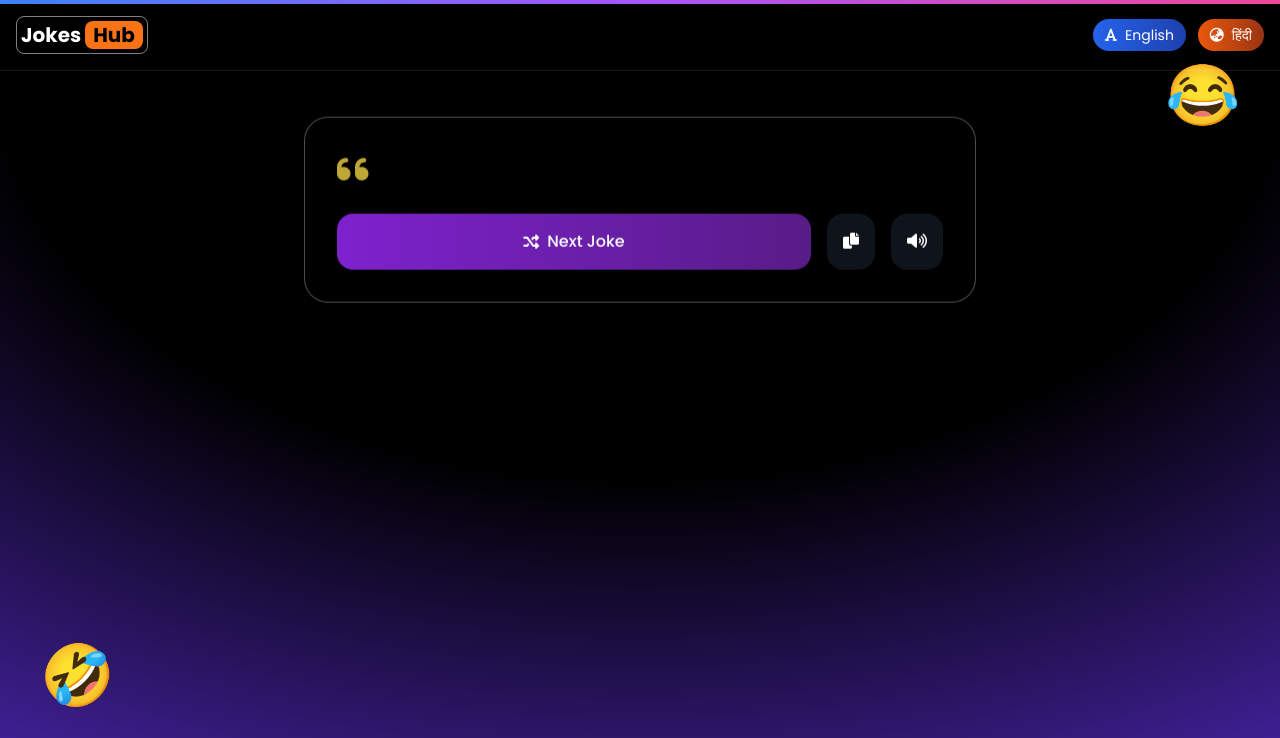
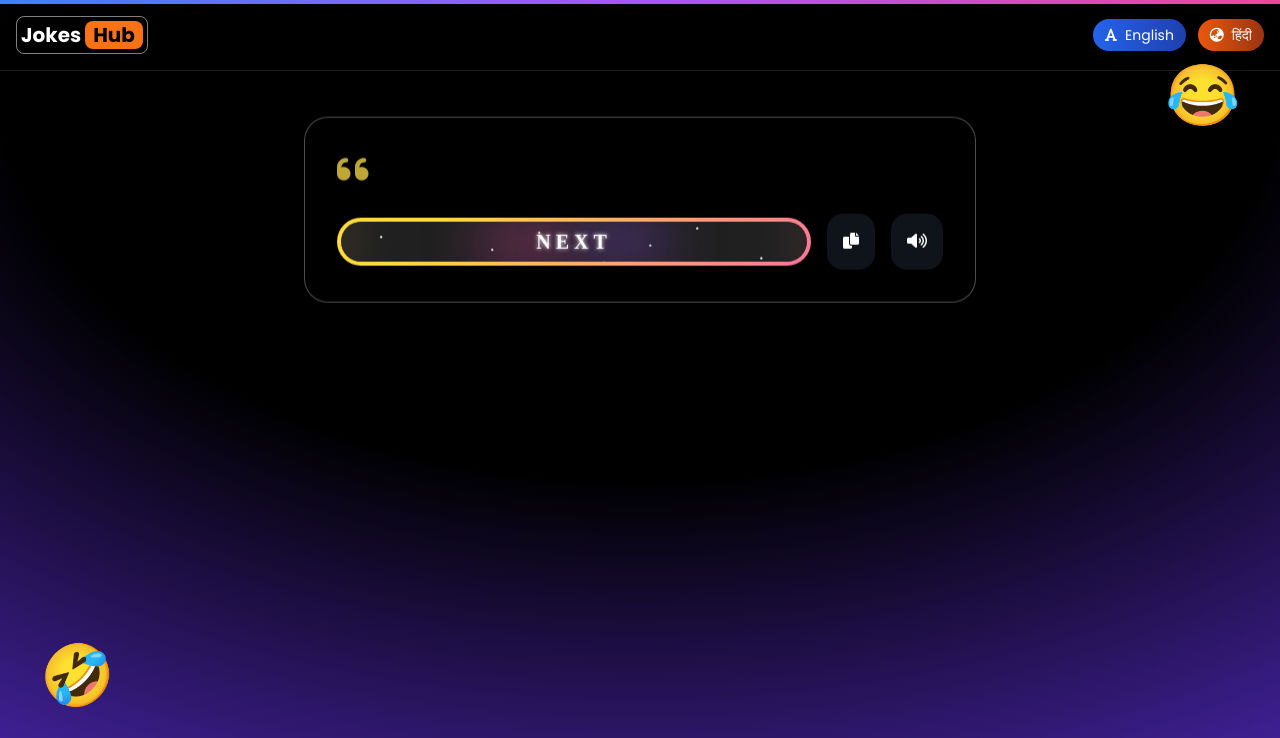
Before and after one commit to Vaibhav9526/JokeAPP, a plain HTML site: page index.html in a window 1280 px wide. Shown: the top 738 px of the page. Drawn offline with nearby package versions, Linux system fonts and the light colour scheme; no server answers; a web font is replaced by a local one.

Commit message:
updated ui

```diff
--- a/index.html
+++ b/index.html
@@ -16,8 +16,9 @@
       rel="stylesheet"
       href="https://cdnjs.cloudflare.com/ajax/libs/font-awesome/6.0.0/css/all.min.css"
     />
-    <link rel="stylesheet" href="style.css">
     <!-- Custom styles -->
+    <link rel="stylesheet" href="style.css" />
+
     <style>
       body {
         font-family: "Poppins", sans-serif;
@@ -43,23 +44,33 @@
   </head>
   <body class="min-h-screen bg-pattern">
     <!-- Progress Bar -->
-    <div class="progress-bar fixed top-0 left-0 w-full h-1 bg-transparent z-[9999]">
-        <div class="progress hidden w-full h-full bg-gradient-to-r from-blue-500 via-purple-500 to-pink-500 animate-progress"></div>
+    <div
+      class="progress-bar fixed top-0 left-0 w-full h-1 bg-transparent z-[9999]"
+    >
+      <div
+        class="progress hidden w-full h-full bg-gradient-to-r from-blue-500 via-purple-500 to-pink-500 animate-progress"
+      ></div>
     </div>
 
     <!-- preloader -->
-    <div class="preloader fixed inset-0 bg-[#000] z-[9999] flex items-center justify-center">
-        <div class="flex flex-col items-center gap-4">
-            <div class="w-16 h-16 border-4 border-white border-t-transparent rounded-full animate-spin"></div>
-            <div id="text" class="text-white text-xl font-bold"></div>
-        </div>
+    <div
+      class="preloader fixed inset-0 bg-[#000] z-[9999] flex items-center justify-center"
+    >
+      <div class="flex flex-col items-center gap-4">
+        <l-quantum size="60" speed="1.75" color="gray"></l-quantum>
+        <div id="text" class="text-white text-xl font-bold"></div>
+      </div>
     </div>
 
     <!-- Loading preloader -->
-    <div class="Loading-preloader  backdrop-blur-[10px] hidden fixed w-full h-full flex items-center justify-center z-[9999]">
-        <div class="flex flex-col items-center gap-4 fixed top-1/2 left-1/2 transform -translate-x-1/2 -translate-y-1/2">
-            <div class="w-16 h-16 border-4 border-white border-t-transparent rounded-full animate-spin"></div>
-        </div>
+    <div
+      class="Loading-preloader backdrop-blur-[10px] hidden fixed w-full h-full flex items-center justify-center z-[9999]"
+    >
+      <div
+        class="flex flex-col items-center gap-4 fixed top-1/2 left-1/2 transform -translate-x-1/2 -translate-y-1/2"
+      >
+        <l-grid size="80" speed="1" color="white"></l-grid>
+      </div>
     </div>
     <div
       class="absolute inset-0 -z-10 size-full items-center px-5 py-24 [background:radial-gradient(125%_125%_at_50%_10%,#000_40%,#63e_100%)]"
@@ -77,7 +88,7 @@
             </h1>
           </div>
         </div>
-        <div class="flex space-x-3">
+        <div class="navbtn flex space-x-3">
           <button
             class="EngJokeBtn px-3 py-1.5 bg-gradient-to-r from-blue-600 to-blue-800 hover:from-blue-700 hover:to-blue-900 text-white rounded-full transition-all transform hover:scale-105 shadow-lg flex items-center space-x-2 text-sm"
             id="englishBtn"
@@ -115,12 +126,18 @@
               class="delivery text-xl sm:text-2xl font-bold text-yellow-300 leading-relaxed"
             ></h2>
             <div class="flex items-center space-x-4 mt-8">
-              <button
-                class="nextmeme flex-1 px-4 sm:px-6 py-3 sm:py-4 bg-gradient-to-r from-purple-700 to-purple-900 hover:from-purple-800 hover:to-purple-950 text-white rounded-2xl transition-all font-medium shadow-lg hover:shadow-xl transform hover:scale-105 flex items-center justify-center space-x-2"
-              >
-                <i class="fas fa-random"></i>
-                <span>Next Joke</span>
+              <button type="button" class="nextmeme flex-1">
+                <strong>NEXT</strong>
+                <div id="container-stars">
+                  <div id="stars"></div>
+                </div>
+
+                <div id="glow">
+                  <div class="circle"></div>
+                  <div class="circle"></div>
+                </div>
               </button>
+
               <button
                 class="Copy-btn p-3 sm:p-4 bg-gray-800/50 hover:bg-green-700/50 text-white rounded-2xl transition-all shadow-lg hover:shadow-xl transform hover:scale-105"
               >
@@ -165,7 +182,16 @@
       </div>
     </footer>
 
+    <script
+      type="module"
+      src="https://cdn.jsdelivr.net/npm/ldrs/dist/auto/grid.js"
+    ></script>
     <!-- Scripts -->
     <script src="script.js"></script>
+    <!-- uiball loaders -->
+    <script
+      type="module"
+      src="https://cdn.jsdelivr.net/npm/ldrs/dist/auto/quantum.js"
+    ></script>
   </body>
 </html>
--- a/script.js
+++ b/script.js
@@ -1,6 +1,5 @@
 const EnglishApiUrl = "https://v2.jokeapi.dev/joke/Any";
-const HindiApiUrl =
-  "https://hindi-jokes-api.onrender.com/jokes/?api_key=ab2c6905fdabed98a0b0da63c0c9";
+const HindiApiUrl = "https://hindi-jokes-api.onrender.com/jokes/?api_key=ab2c6905fdabed98a0b0da63c0c9";
 const EnglishBtn = document.querySelector(".EngJokeBtn");
 const HindiBtn = document.querySelector(".HindiJokeBtn");
 const nextbtn = document.querySelector(".nextmeme");
--- /dev/null
+++ b/style.css
@@ -0,0 +1,182 @@
+@import url('https://fonts.cdnfonts.com/css/ocr-a-std');
+
+.nextmeme {
+    display: flex;
+    justify-content: center;
+    align-items: center;
+    width: 13rem;
+    overflow: hidden;
+    height: 3rem;
+    background-size: 300% 300%;
+    cursor: pointer;
+    backdrop-filter: blur(1rem);
+    border-radius: 5rem;
+    transition: 0.5s;
+    animation: gradient_301 5s ease infinite;
+    border: double 4px transparent;
+    background-image: linear-gradient(#212121, #212121),
+      linear-gradient(
+        137.48deg,
+        #ffdb3b 10%,
+        #fe53bb 45%,
+        #8f51ea 67%,
+        #0044ff 87%
+      );
+    background-origin: border-box;
+    background-clip: content-box, border-box;
+  }
+
+  #container-stars {
+    position: absolute;
+    z-index: -1;
+    width: 100%;
+    height: 100%;
+    overflow: hidden;
+    transition: 0.5s;
+    backdrop-filter: blur(1rem);
+    border-radius: 5rem;
+  }
+
+  strong {
+    z-index: 2;
+    font-family: "Avalors Personal Use";
+    font-size: 20px;
+    letter-spacing: 5px;
+    color: #ffffff;
+    text-shadow: 0 0 4px white;
+  }
+
+  #glow {
+    position: absolute;
+    display: flex;
+    width: 12rem;
+  }
+
+  .circle {
+    width: 100%;
+    height: 30px;
+    filter: blur(2rem);
+    animation: pulse_3011 4s infinite;
+    z-index: -1;
+  }
+
+  .circle:nth-of-type(1) {
+    background: rgba(254, 83, 186, 0.636);
+  }
+
+  .circle:nth-of-type(2) {
+    background: rgba(142, 81, 234, 0.704);
+  }
+
+  .nextmeme:hover #container-stars {
+    z-index: 1;
+    background-color: #212121;
+  }
+
+  .nextmeme:hover {
+    transform: scale(1.1);
+  }
+
+  .nextmeme:active {
+    border: double 4px #fe53bb;
+    background-origin: border-box;
+    background-clip: content-box, border-box;
+    animation: none;
+  }
+
+  .nextmeme:active .circle {
+    background: #fe53bb;
+  }
+
+  #stars {
+    position: relative;
+    background: transparent;
+    width: 200rem;
+    height: 200rem;
+  }
+
+  #stars::after {
+    content: "";
+    position: absolute;
+    top: -10rem;
+    left: -100rem;
+    width: 100%;
+    height: 100%;
+    animation: animStarRotate 90s linear infinite;
+  }
+
+  #stars::after {
+    background-image: radial-gradient(#ffffff 1px, transparent 1%);
+    background-size: 50px 50px;
+  }
+
+  #stars::before {
+    content: "";
+    position: absolute;
+    top: 0;
+    left: -50%;
+    width: 170%;
+    height: 500%;
+    animation: animStar 60s linear infinite;
+  }
+
+  #stars::before {
+    background-image: radial-gradient(#ffffff 1px, transparent 1%);
+    background-size: 50px 50px;
+    opacity: 0.5;
+  }
+
+  @keyframes animStar {
+    from {
+      transform: translateY(0);
+    }
+
+    to {
+      transform: translateY(-135rem);
+    }
+  }
+
+  @keyframes animStarRotate {
+    from {
+      transform: rotate(360deg);
+    }
+
+    to {
+      transform: rotate(0);
+    }
+  }
+
+  @keyframes gradient_301 {
+    0% {
+      background-position: 0% 50%;
+    }
+
+    50% {
+      background-position: 100% 50%;
+    }
+
+    100% {
+      background-position: 0% 50%;
+    }
+  }
+
+  @keyframes pulse_3011 {
+    0% {
+      transform: scale(0.75);
+      box-shadow: 0 0 0 0 rgba(0, 0, 0, 0.7);
+    }
+
+    70% {
+      transform: scale(1);
+      box-shadow: 0 0 0 10px rgba(0, 0, 0, 0);
+    }
+
+    100% {
+      transform: scale(0.75);
+      box-shadow: 0 0 0 0 rgba(0, 0, 0, 0);
+    }
+  }
+
+#text{
+    font-family: 'OCR A Std', sans-serif;
+}
```
